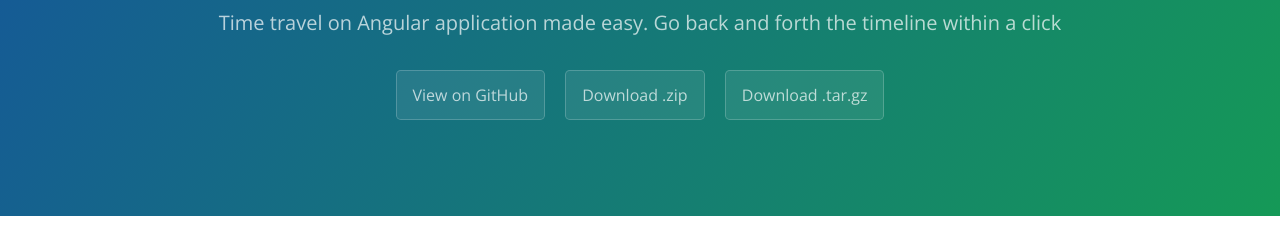
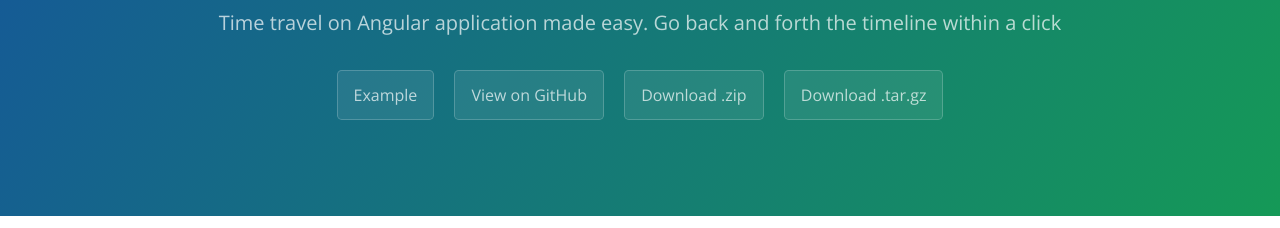
Before and after one commit to phucpnt/ng-timemachine, a plain HTML site: page index.html in a window 1280 px wide. Shown: the part 167-395 px from the top of the page. Drawn offline with nearby package versions, Linux system fonts and the light colour scheme.

Commit message:
update homepage

```diff
--- a/index.html
+++ b/index.html
@@ -13,6 +13,7 @@
     <section class="page-header">
       <h1 class="project-name">Ng-timemachine</h1>
       <h2 class="project-tagline">Time travel on Angular application made easy. Go back and forth the timeline within a click</h2>
+      <a href="https://github.com/phucpnt/ng-timemachine/example" class="btn">Example</a>
       <a href="https://github.com/phucpnt/ng-timemachine" class="btn">View on GitHub</a>
       <a href="https://github.com/phucpnt/ng-timemachine/zipball/master" class="btn">Download .zip</a>
       <a href="https://github.com/phucpnt/ng-timemachine/tarball/master" class="btn">Download .tar.gz</a>
```
